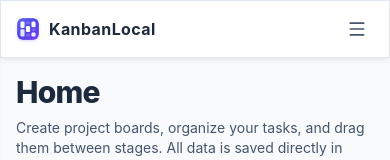
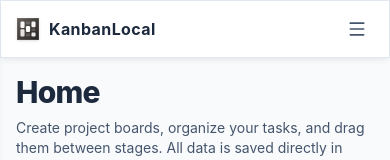
Before and after one commit to JavChz/KanbanLocal, a React (Vite) app: page / in a window 390 px wide. Shown: the top 160 px of the page. Built offline with nearby package versions, Linux system fonts and the light colour scheme.

Commit message:
feat: add responsive layout components including Sidebar with drag-and-drop, MobileHeader, and About modal

```diff
--- a/src/components/Layout/MobileHeader.tsx
+++ b/src/components/Layout/MobileHeader.tsx
@@ -1,7 +1,8 @@
 import React from 'react';
-import { Link } from 'react-router-dom';
+import { Link, useLocation } from 'react-router-dom';
 import { Menu, X } from 'lucide-react';
 import { useTranslation } from 'react-i18next';
+import { useKanbanStore } from '../../store/useKanbanStore';
 import { AppLogo } from '../ui/AppLogo';
 
 interface MobileHeaderProps {
@@ -14,11 +15,32 @@ export const MobileHeader: React.FC<MobileHeaderProps> = ({
   onToggleSidebar,
 }) => {
   const { t } = useTranslation();
+  const location = useLocation();
+  const { projects } = useKanbanStore();
+
+  const match = location.pathname.match(/^\/project\/([^/]+)/);
+  const activeProject = match ? projects.find((p) => p.id === match[1]) : null;
+  const projectAccentColor = activeProject
+    ? activeProject.color.startsWith('#')
+      ? activeProject.color
+      : `var(--color-${activeProject.color})`
+    : undefined;
 
   return (
     <header className="md:hidden flex items-center justify-between px-4 py-3 glass-panel border-b border-slate-200/50 dark:border-slate-800/30 sticky top-0 z-40">
       <Link to="/" className="flex items-center gap-2.5 font-bold text-slate-800 dark:text-slate-100">
-        <AppLogo size={22} className="rounded-md shadow-sm shadow-indigo-500/20 flex-shrink-0" />
+        <AppLogo
+          size={22}
+          accentColor={projectAccentColor}
+          className="shadow-sm flex-shrink-0 transition-all duration-300"
+          style={
+            projectAccentColor
+              ? {
+                  boxShadow: `0 2px 8px color-mix(in srgb, ${projectAccentColor} 30%, transparent)`,
+                }
+              : undefined
+          }
+        />
         <span className="tracking-wide">{t('app_title')}</span>
       </Link>
       <button
--- a/src/components/Layout/SettingsModal/AboutTab.tsx
+++ b/src/components/Layout/SettingsModal/AboutTab.tsx
@@ -8,7 +8,7 @@ export const AboutTab: React.FC = () => {
   return (
     <div className="flex flex-col gap-4 animate-fade-in text-left">
       <div className="flex items-center gap-3">
-        <AppLogo size={36} className="rounded-xl shadow-md shadow-indigo-500/25 flex-shrink-0" />
+        <AppLogo size={36} className="shadow-md flex-shrink-0" style={{ boxShadow: '0 4px 12px rgba(38, 36, 35, 0.25)' }} />
         <div>
           <h4 className="font-extrabold text-slate-800 dark:text-slate-100 text-lg leading-tight">
             KanbanLocal
--- a/src/components/Layout/Sidebar.tsx
+++ b/src/components/Layout/Sidebar.tsx
@@ -106,6 +106,15 @@ export const Sidebar: React.FC<SidebarProps> = ({
 
   const match = location.pathname.match(/^\/project\/([^/]+)/);
   const activeProjectId = match ? match[1] : null;
+  const activeProject = activeProjectId
+    ? projects.find((p) => p.id === activeProjectId)
+    : null;
+
+  const projectAccentColor = activeProject
+    ? activeProject.color.startsWith('#')
+      ? activeProject.color
+      : `var(--color-${activeProject.color})`
+    : undefined;
 
   const [activeSidebarId, setActiveSidebarId] = useState<string | null>(null);
   const activeSidebarProject = activeSidebarId
@@ -158,7 +167,18 @@ export const Sidebar: React.FC<SidebarProps> = ({
       {/* Sidebar Header */}
       <div className="p-5 border-b border-slate-200/50 dark:border-slate-800/30 flex items-center justify-between">
         <div className="flex items-center gap-2.5">
-          <AppLogo size={24} className="rounded-lg shadow-sm shadow-indigo-500/20 flex-shrink-0" />
+          <AppLogo
+            size={24}
+            accentColor={projectAccentColor}
+            className="shadow-sm flex-shrink-0 transition-all duration-300"
+            style={
+              projectAccentColor
+                ? {
+                    boxShadow: `0 2px 8px color-mix(in srgb, ${projectAccentColor} 30%, transparent)`,
+                  }
+                : undefined
+            }
+          />
           <span className="font-bold text-slate-800 dark:text-slate-50 text-lg tracking-wide">
             {t('app_title')}
           </span>
--- a/src/components/ui/AppLogo.tsx
+++ b/src/components/ui/AppLogo.tsx
@@ -1,16 +1,23 @@
-import React from 'react';
+import React, { useId } from 'react';
 
 interface AppLogoProps {
   size?: number;
   className?: string;
+  style?: React.CSSProperties;
   variant?: 'badge' | 'glyph';
+  accentColor?: string;
 }
 
 export const AppLogo: React.FC<AppLogoProps> = ({
   size = 24,
   className = '',
+  style,
   variant = 'badge',
+  accentColor,
 }) => {
+  const reactId = useId();
+  const gradId = `kl-logo-grad-${reactId.replace(/[^a-zA-Z0-9-_]/g, '')}`;
+
   if (variant === 'glyph') {
     return (
       <svg
@@ -18,8 +25,9 @@ export const AppLogo: React.FC<AppLogoProps> = ({
         viewBox="0 0 32 32"
         width={size}
         height={size}
-        fill="currentColor"
+        fill={accentColor || 'currentColor'}
         className={className}
+        style={style}
         aria-hidden="true"
       >
         {/* Column 1: Vertical spine of the K (2 cards) */}
@@ -39,6 +47,15 @@ export const AppLogo: React.FC<AppLogoProps> = ({
     );
   }
 
+  // Default color palette is a warm greige (stone / titanium) hue rather than purple
+  const stop0 = accentColor
+    ? `color-mix(in srgb, ${accentColor} 85%, white)`
+    : '#68625d';
+  const stop50 = accentColor || '#44403c';
+  const stop100 = accentColor
+    ? `color-mix(in srgb, ${accentColor} 75%, black)`
+    : '#262423';
+
   return (
     <svg
       xmlns="http://www.w3.org/2000/svg"
@@ -47,19 +64,20 @@ export const AppLogo: React.FC<AppLogoProps> = ({
       height={size}
       fill="none"
       className={className}
+      style={style}
       aria-hidden="true"
     >
       <defs>
-        <linearGradient id="kl-logo-grad" x1="0" y1="0" x2="32" y2="32" gradientUnits="userSpaceOnUse">
-          <stop offset="0%" stopColor="#6366f1" />
-          <stop offset="50%" stopColor="#4f46e5" />
-          <stop offset="100%" stopColor="#7c3aed" />
+        <linearGradient id={gradId} x1="0" y1="0" x2="32" y2="32" gradientUnits="userSpaceOnUse">
+          <stop offset="0%" stopColor={stop0} />
+          <stop offset="50%" stopColor={stop50} />
+          <stop offset="100%" stopColor={stop100} />
         </linearGradient>
       </defs>
 
-      {/* Modern squircle badge container */}
-      <rect width="32" height="32" rx="7.5" fill="url(#kl-logo-grad)" />
-      <rect x="0.5" y="0.5" width="31" height="31" rx="7" stroke="rgba(255,255,255,0.18)" strokeWidth="1" />
+      {/* Crisp square exterior container (no rounded corners) */}
+      <rect width="32" height="32" fill={`url(#${gradId})`} />
+      <rect x="0.5" y="0.5" width="31" height="31" stroke="rgba(255,255,255,0.15)" strokeWidth="1" />
 
       {/* Column 1: Vertical spine of the K (2 stacked Kanban cards) */}
       <rect x="5" y="5" width="6" height="9.5" rx="1.8" fill="#ffffff" fillOpacity="0.95" />
```
Also changed, not shown: public/favicon.svg.
